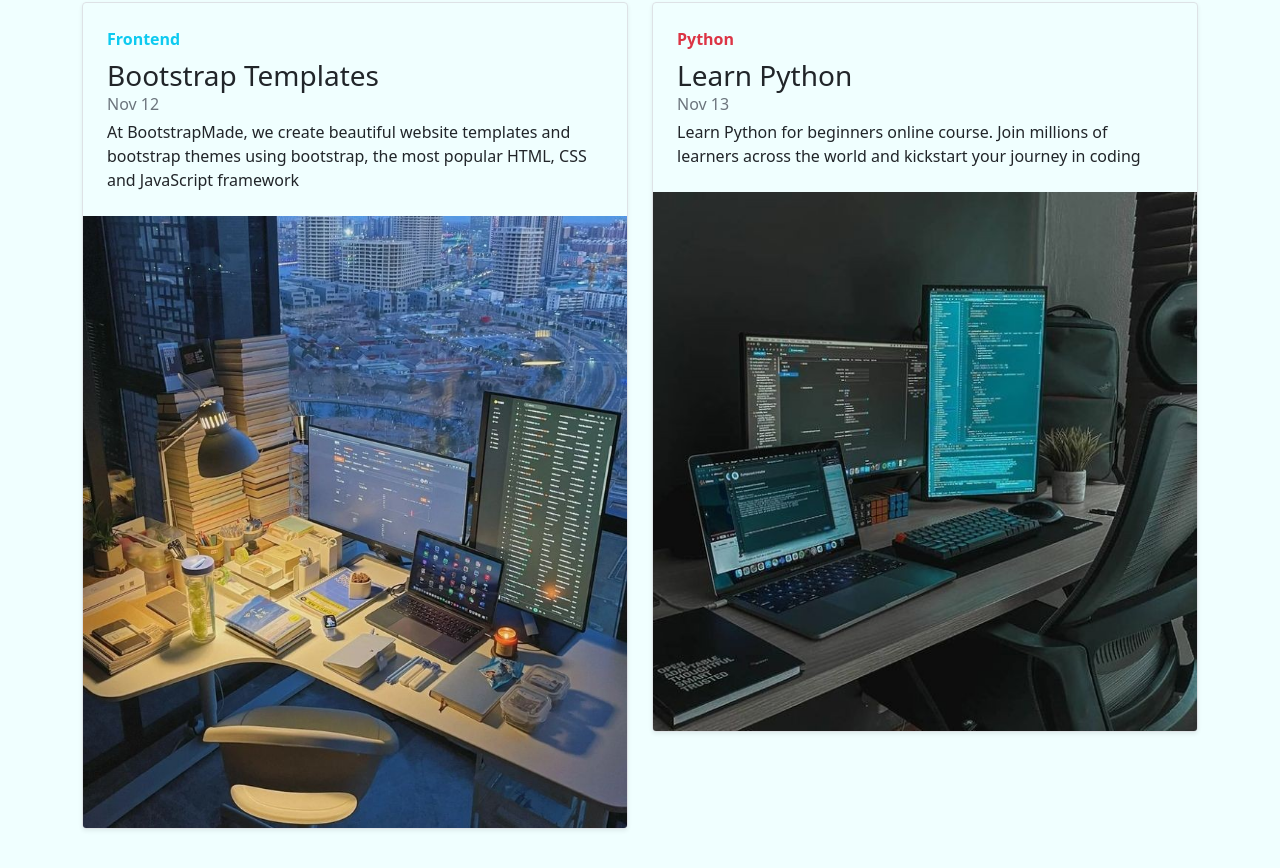
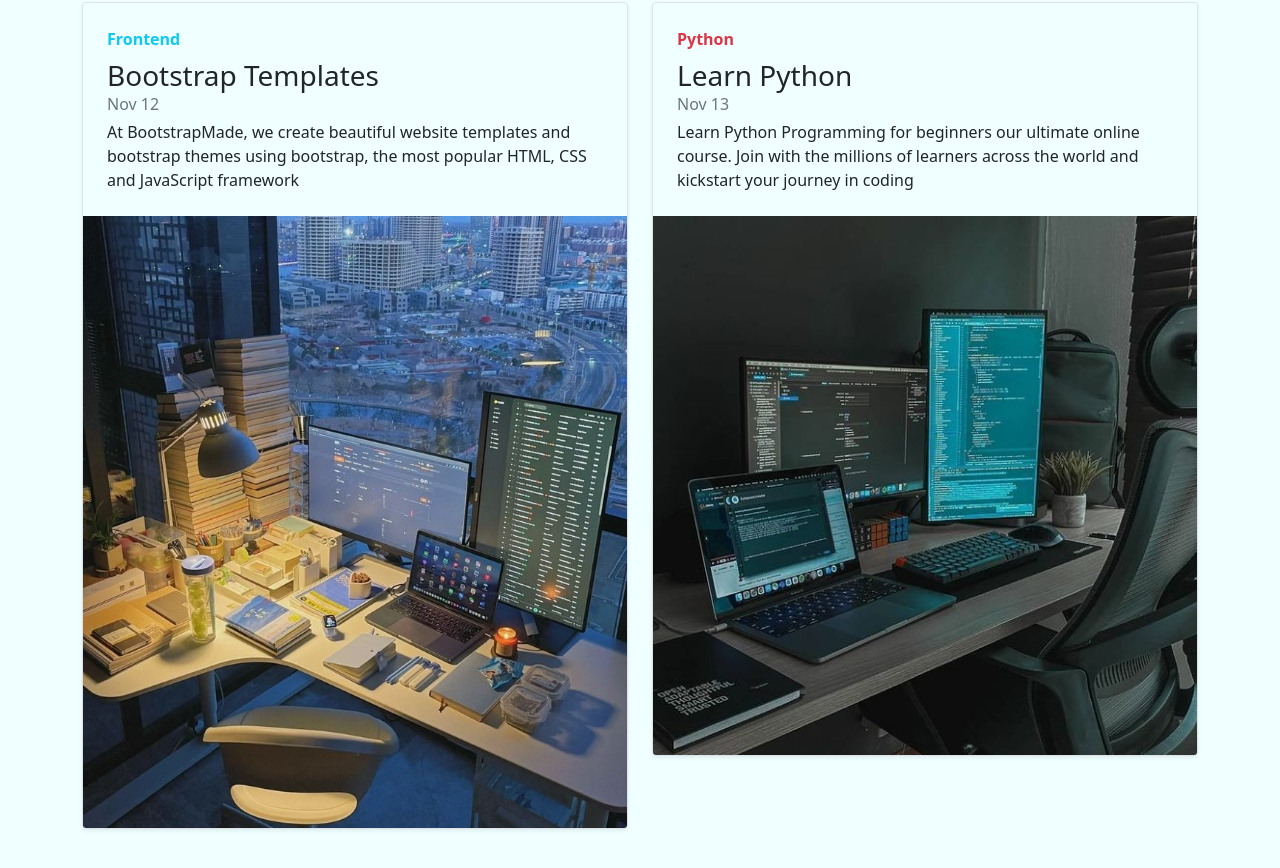
Before and after one commit to muskan381/iCoder.github.io, a plain HTML site: page index.html in a window 1280 px wide. Shown: the part 1480-2348 px from the top of the page. Drawn offline with nearby package versions, Linux system fonts and the light colour scheme.

Commit message:
Update index.html

```diff
--- a/index.html
+++ b/index.html
@@ -241,7 +241,7 @@
             <strong class="d-inline-block mb-2 text-danger">Python</strong>
             <h3 class="mb-0">Learn Python</h3>
             <div class="mb-1 text-muted">Nov 13</div>
-            <p class="card-text mb-auto">Learn Python for beginners online course. Join millions of learners across the world and kickstart your journey in coding</p>
+            <p class="card-text mb-auto">Learn Python Programming for beginners our ultimate online course. Join with the millions of learners across the world and kickstart your journey in coding</p>
           </div>
           <div class="col-auto d-lg-block">
             <img class="bd-placeholder-img img-fluid" max-width="100%" min-width="300px" height="auto" src="/iCoder.github.io/4.jpg.jpg" alt="">
```
